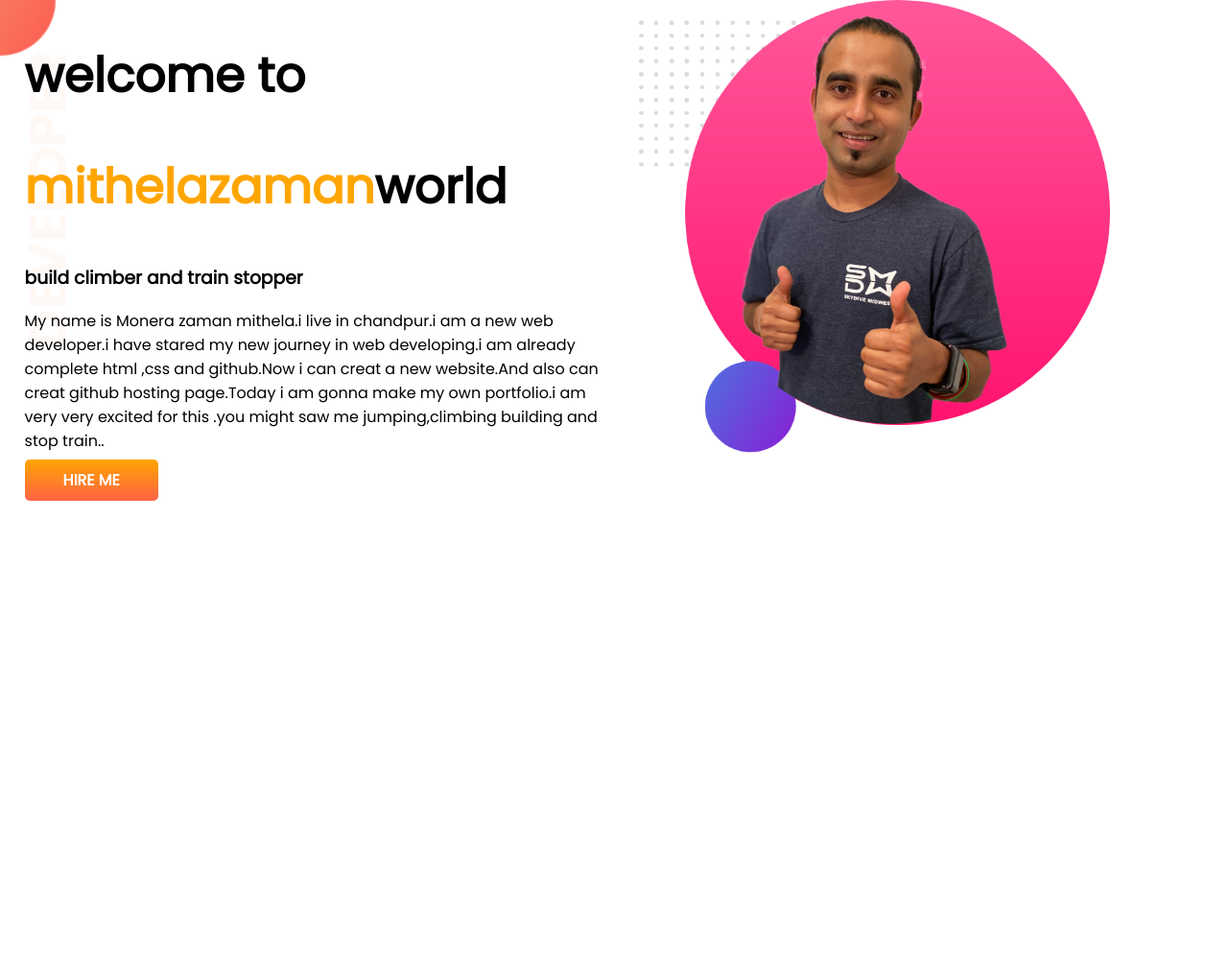
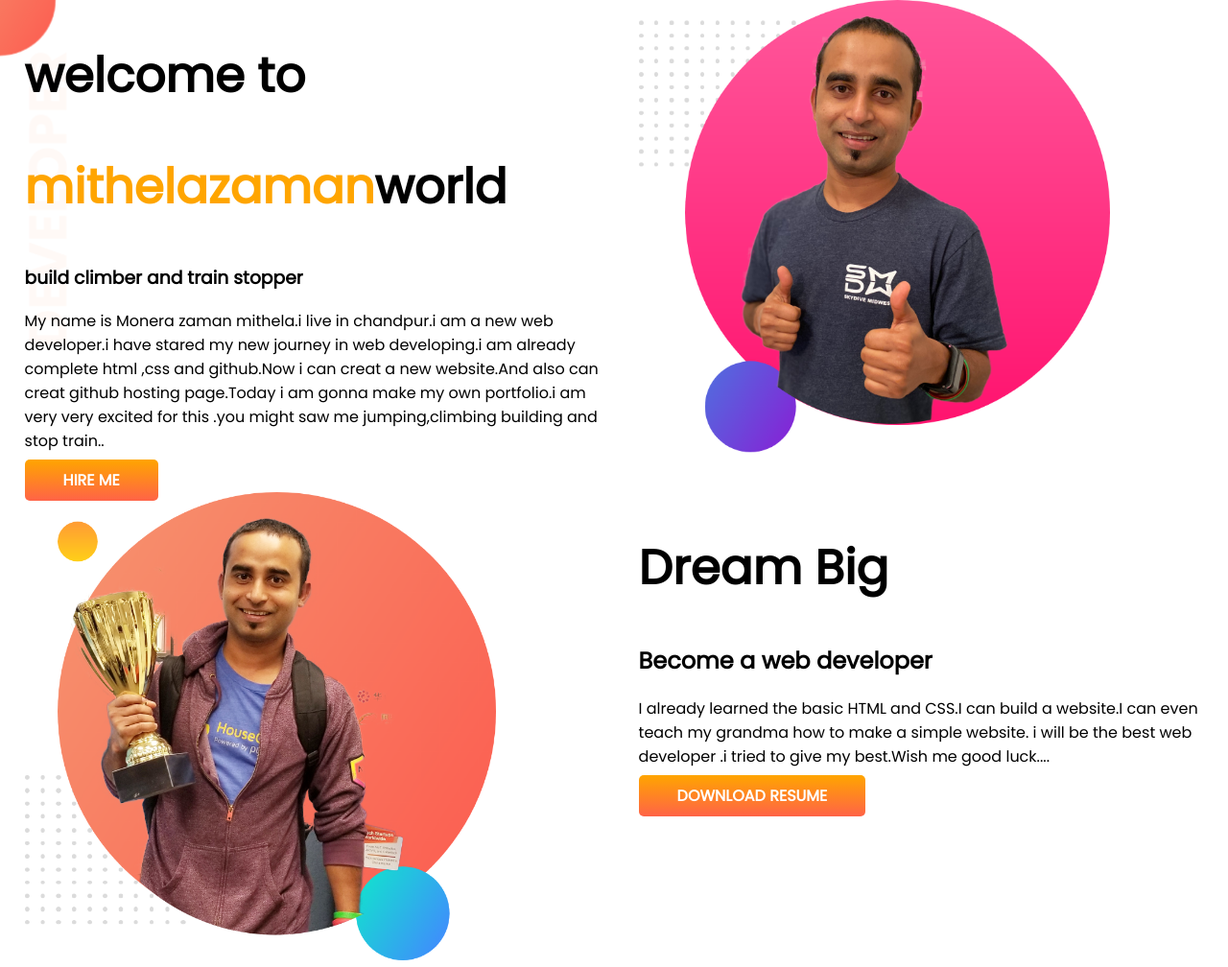
Before and after one commit to mithelazaman/developer-portfolio, a plain HTML site: page index.html in a window 1280 px wide. Shown: the whole page at 96% size. Before the commit the page ends 800 px from the top, so only its background shows below. Drawn offline with Linux system fonts and the light colour scheme.

Commit message:
dream added

```diff
--- a/index.html
+++ b/index.html
@@ -34,6 +34,21 @@
         </div>
 
     </section>
+    <section class="dream big">
+        <div class="half-width">
+            <img src="images/jhankar.png" alt="">
+        </div>
+        <div class="half-width">
+            <h1>Dream Big</h1>
+            <h2>Become a web developer</h2>
+            <p>
+                I already learned the basic HTML and CSS.I can build a website.I can even teach my grandma how to make a
+                simple website. i will be the best web developer .i tried to give my best.Wish me good luck....
+            </p>
+            <a class="link-button" target="_blank" href="https://www.linkedin.com/company/programminghero">DOWNLOAD
+                RESUME</a>
+        </div>
+    </section>
 </body>
 
 </html>
--- a/style.css
+++ b/style.css
@@ -39,3 +39,10 @@ section {
     background-image: url(images/top-banner.png);
     background-repeat: no-repeat;
 }
+
+.dream-big {
+    background-image: url(images/dream-bg.png);
+    background-repeat: no-repeat;
+    background-position: right;
+
+}
```
